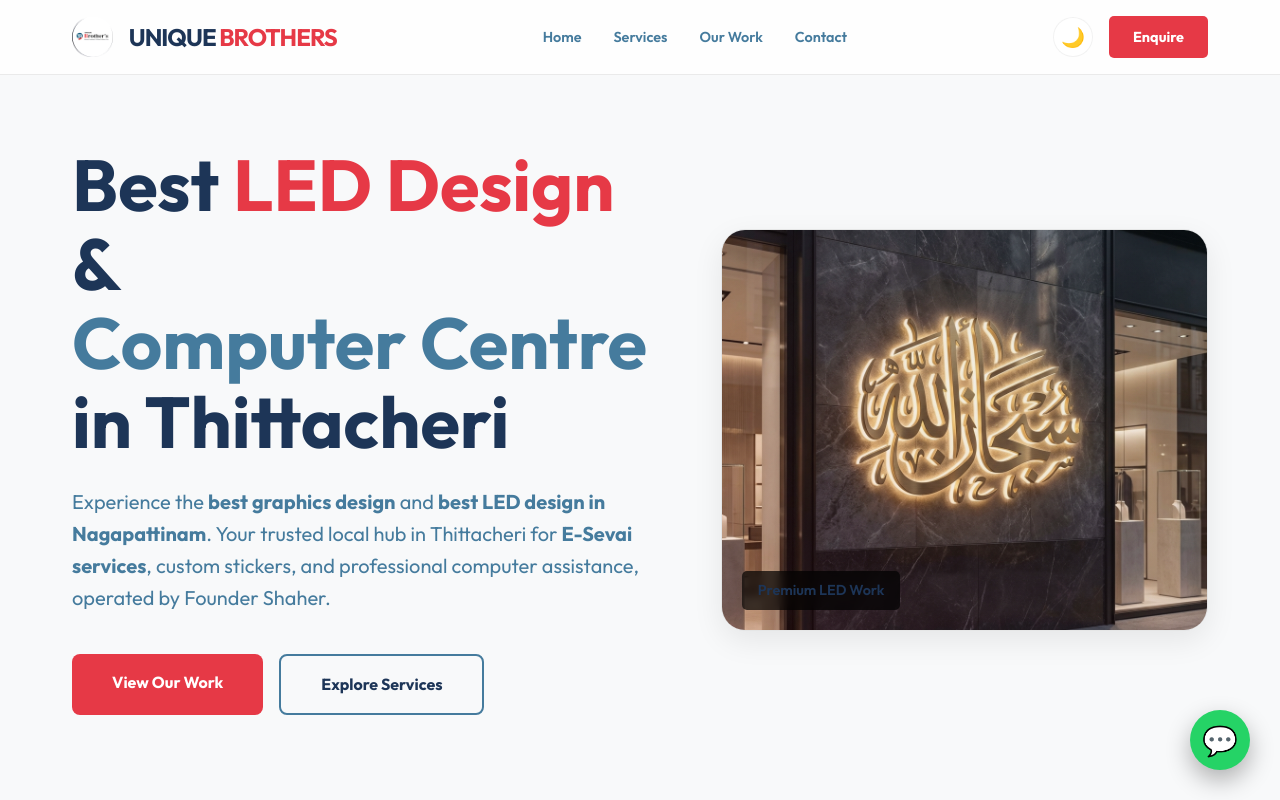
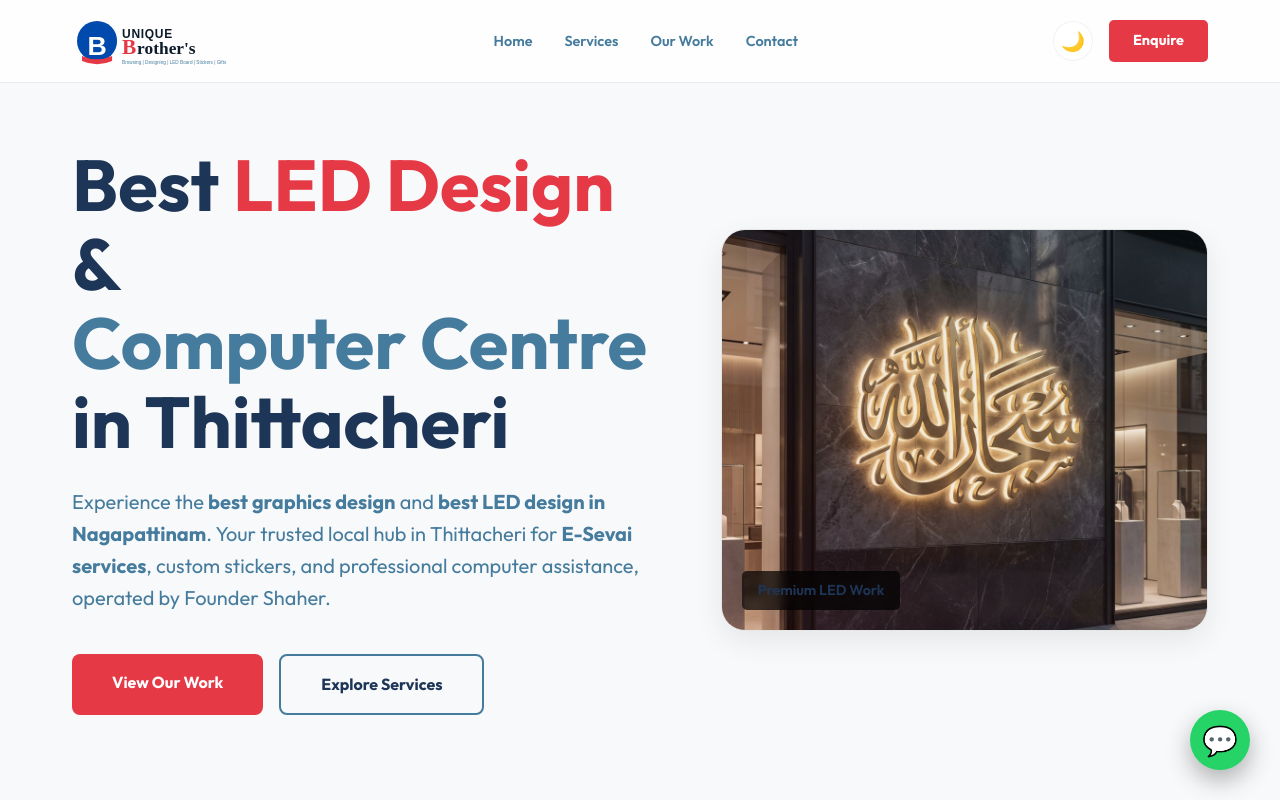
Before and after one commit to uniquebrothersitsolution-hub/website, a React (Vite) app: page / in a window 1280 px wide. Shown: the top 800 px of the page. Built offline with nearby package versions, Linux system fonts and the light colour scheme.

Commit message:
feat: replace website logo with custom SVG recreation of user-provided logo

```diff
--- a/index.html
+++ b/index.html
@@ -3,7 +3,7 @@
 
 <head>
   <meta charset="UTF-8" />
-  <link rel="icon" type="image/png" href="/logo.png" />
+  <link rel="icon" type="image/svg+xml" href="/logo.svg" />
   <meta name="viewport" content="width=device-width, initial-scale=1.0" />
   <title>Unique Brothers | Best LED Design & E-Sevai Centre | Thittacheri Nagapattinam</title>
   <meta name="description"
@@ -18,7 +18,7 @@
   <meta property="og:title" content="Unique Brothers | Best LED Design & E-Sevai Centre" />
   <meta property="og:description"
     content="Unique Brothers Thittacheri - Best LED design, graphics design, and E-Sevai services in Nagapattinam operated by Founder Shaher." />
-  <meta property="og:image" content="https://uniquebrothers.site/logo.png" />
+  <meta property="og:image" content="https://uniquebrothers.site/logo.svg" />
   <meta property="og:url" content="https://uniquebrothers.site/" />
   <meta property="og:site_name" content="Unique Brothers" />
   <meta property="og:type" content="website" />
@@ -27,7 +27,7 @@
   <meta name="twitter:title" content="Unique Brothers | LED Design & Computer Centre" />
   <meta name="twitter:description"
     content="Premium LED sign board design, graphics design, and E-Sevai services in Thittacheri, Nagapattinam." />
-  <meta name="twitter:image" content="https://uniquebrothers.site/logo.png" />
+  <meta name="twitter:image" content="https://uniquebrothers.site/logo.svg" />
 
   <meta name="robots" content="index, follow" />
   <script type="application/ld+json">
@@ -37,8 +37,8 @@
       "name": "Unique Brothers",
       "description": "Premium LED sign board design, custom stickers, and computer services in Thittacheri.",
       "url": "https://uniquebrothers.site",
-      "logo": "https://uniquebrothers.site/logo.png",
-      "image": "https://uniquebrothers.site/logo.png",
+      "logo": "https://uniquebrothers.site/logo.svg",
+      "image": "https://uniquebrothers.site/logo.svg",
       "founder": {
         "@type": "Person",
         "name": "Shaher"
--- a/src/components/Footer.jsx
+++ b/src/components/Footer.jsx
@@ -7,8 +7,7 @@ const Footer = () => {
             <div className="container footer-content">
                 <div className="footer-brand">
                     <div className="logo-section">
-                        <img src="/logo.png" alt="Unique Brothers Logo" className="logo" />
-                        <span className="brand-name">UNIQUE <span className="red">BROTHERS</span></span>
+                        <img src="/logo.svg" alt="Unique Brothers Logo" className="logo" />
                     </div>
                     <p className="footer-desc">
                         The #1 destination for <strong>best LED design</strong>, <strong>best graphics design</strong>, and <strong>E-Sevai</strong> in Thittacheri & Nagapattinam. Professionally operated by Founder Shaher.
--- a/src/components/Navbar.css
+++ b/src/components/Navbar.css
@@ -25,7 +25,7 @@
 }
 
 .logo {
-    height: 40px;
+    height: 50px;
     width: auto;
 }
 
--- a/src/components/Navbar.jsx
+++ b/src/components/Navbar.jsx
@@ -6,8 +6,7 @@ const Navbar = ({ theme, toggleTheme }) => {
     <nav className="navbar">
       <div className="container nav-content">
         <div className="logo-section">
-          <img src="/logo.png" alt="Unique Brothers Logo" className="logo" />
-          <span className="brand-name">UNIQUE <span className="red">BROTHERS</span></span>
+          <img src="/logo.svg" alt="Unique Brothers Logo" className="logo" />
         </div>
 
         <ul className="nav-links">
```
Also changed, not shown: public/logo.png (deleted), public/logo.svg (added).
